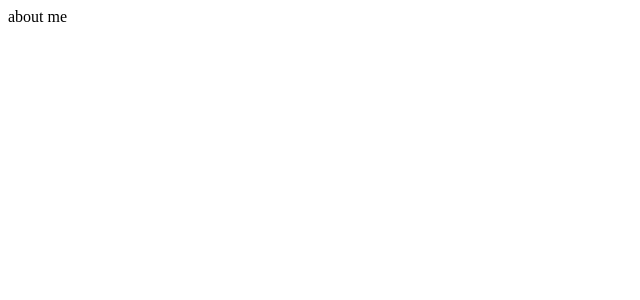
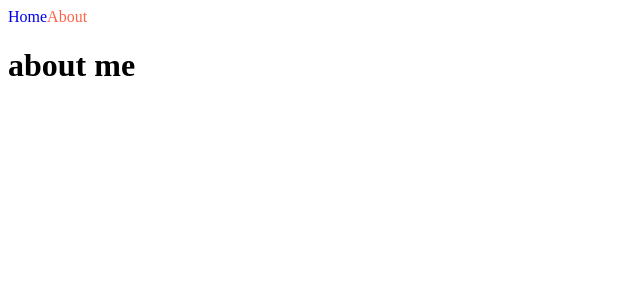
Before and after one commit to cpk0709/first-nextjs, a Next.js app: page /about in a window 1280 px wide. Shown: the top 300 px of the page, without its empty margins (0-640 px from the left). Built offline with nearby package versions, Linux system fonts and the light colour scheme.

Commit message:
edit about

```diff
--- a/pages/about.js
+++ b/pages/about.js
@@ -1,3 +1,10 @@
+import NavBar from "../components/NavBar";
+
 export default function test() {
-  return "about me";
+  return (
+    <>
+      <NavBar />
+      <h1>about me</h1>
+    </>
+  );
 }
```
